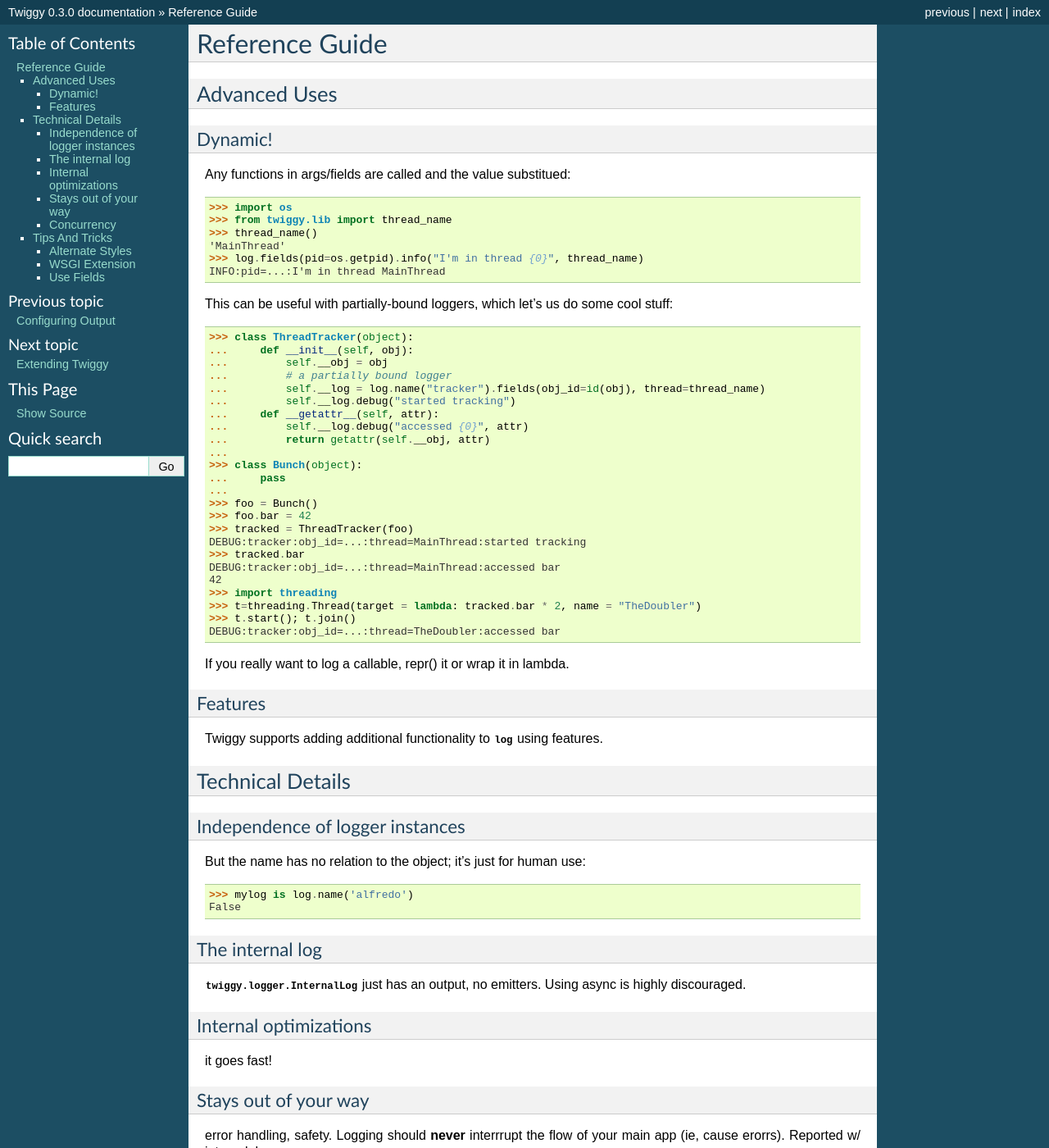
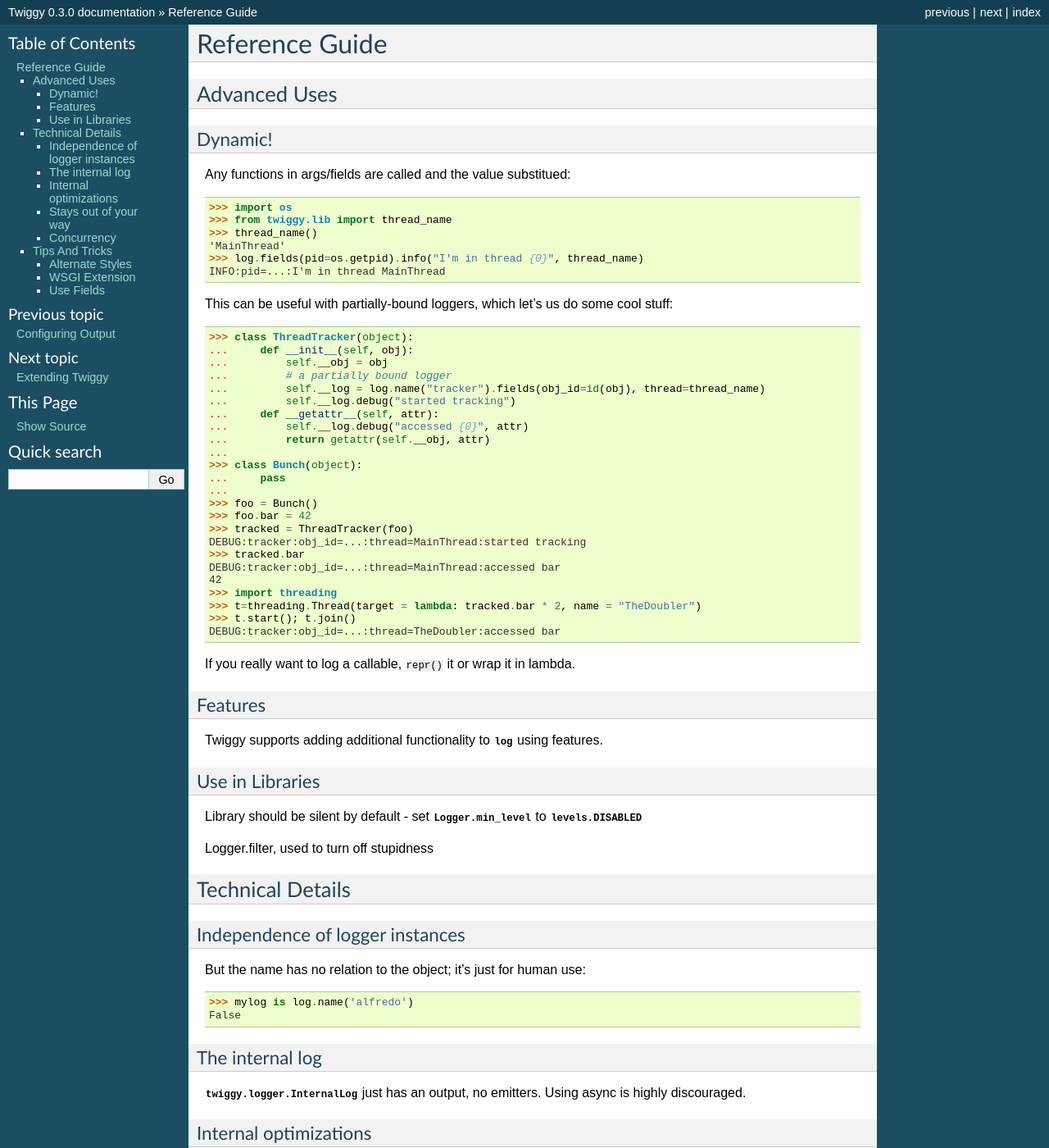
Before and after one commit to wearpants/twiggy, a Sphinx documentation site: the page built from doc/reference_guide.rst, in a window 1280 px wide and 1400 px high. Shown: the whole window at 82% size. Built offline with Sphinx 7.4.7, drawn with Linux system fonts in a browser that asks for light colours.

Commit message:
fix some sphinx nits

```diff
--- a/doc/glossary.rst
+++ b/doc/glossary.rst
@@ -7,5 +7,5 @@
 
     structured logging
         logging information in easy-to-parse key-value pairs, instead of embedded in a human-readable message. See :meth:`Logger.struct`
-    asynchrounous logging
+    asynchronous logging
         performance enhancement that moves formatting and writing messages to a separate process. See :ref:`async-logging`.
--- a/doc/reference_guide.rst
+++ b/doc/reference_guide.rst
@@ -45,12 +45,18 @@
 >>> t.start(); t.join() #doctest:+ELLIPSIS
 DEBUG:tracker:obj_id=...:thread=TheDoubler:accessed bar
 
-If you really want to log a callable, repr() it or wrap it in lambda.
+If you really want to log a callable, ``repr()`` it or wrap it in lambda.
 
 Features
 ===================
 Twiggy supports adding additional functionality to :data:`log` using features.
 
+
+Use in Libraries
+================
+Library should be silent by default - set :attr:`Logger.min_level` to `levels.DISABLED`
+
+Logger.filter, used to turn off stupidness
 
 **********************
 Technical Details
```
Also changed, not shown: doc/configuration.rst (+3 -7 lines).
